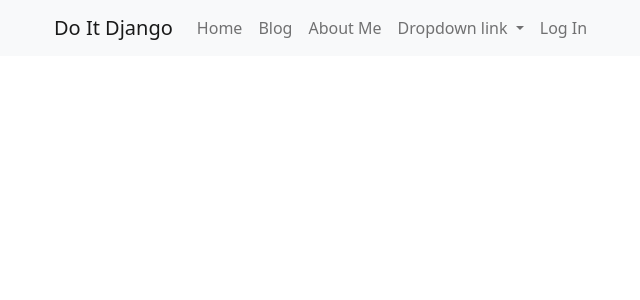
After one commit to De-Finance/Blog-practice, a Django app: template blog/templates/blog/navbar.html in a window 1280 px wide. The commit adds this page. Shown: the top 300 px of the page, without its empty margins (28-668 px from the left). Run offline with Django 3.2, Linux system fonts and the light colour scheme; the template is opened without the code that fills it, so the values that code supplies are empty; some libraries are stand-ins or nearby versions.

Commit message:
내비게이션 바와 푸터 모듈화하기

```diff
--- /dev/null
+++ b/blog/templates/blog/navbar.html
@@ -0,0 +1,77 @@
+<!DOCTYPE html>
+<html>
+{% load static %}
+<head>
+    <title>{% block head_title %}Blog{% endblock %}</title>
+    <link rel="stylesheet" href="{% static 'blog/bootstrap/bootstrap.min.css' %}" media="screen">
+    <script src="https://kit.fontawesome.com/2e0e30ce41.js" crossorigin="anonymous"></script>
+</head>
+<body>
+    <nav class="navbar navbar-expand-lg navbar-light bg-light">
+        <div class="container"> <!--여기처럼 해야 글만 정렬된다-->
+            <a class="navbar-brand" href="/">Do It Django</a>
+            <button class="navbar-toggler" type="button" data-toggle="collapse" data-target="#navbarNavDropdown"
+                aria-controls="navbarNavDropdown" aria-expanded="false" aria-label="Toggle navigation">
+                <span class="navbar-toggler-icon"></span>
+            </button>
+            <div class="collapse navbar-collapse" id="navbarNavDropdown">
+                <ul class="navbar-nav">
+                    <li class="nav-item active">
+                        <a class="nav-link" href="/">Home</a>
+                    </li>
+                    <li class="nav-item">
+                        <a class="nav-link" href="/blog/">Blog</a>
+                    </li>
+                    <li class="nav-item">
+                        <a class="nav-link" href="/about_me/">About Me</a>
+                    </li>
+                    <li class="nav-item dropdown">
+                        <a class="nav-link dropdown-toggle" href="#" id="navbarDropdownMenuLink" role="button"
+                            data-toggle="dropdown" aria-haspopup="true" aria-expanded="false">
+                            Dropdown link
+                        </a>
+                        <div class="dropdown-menu" aria-labelledby="navbarDropdownMenuLink">
+                            <a class="dropdown-item" href="#">Action</a>
+                            <a class="dropdown-item" href="#">Another action</a>
+                            <a class="dropdown-item" href="#">Something else here</a>
+                        </div>
+                    </li>
+                </ul>
+                <ul class="navbar-nav ml-auto">
+                    <li class="nav-item">
+                        <a class="nav-link" href="#" data-toggle="modal" data-target="#loginModal">Log In</a>
+                    </li>
+                </ul>
+            </div>
+        </div>
+    </nav>
+
+    <!-- Modal -->
+    <div class="modal fade" id="loginModal" tabindex="-1" role="dialog" aria-labelledby="logInModalLabel" aria-hidden="true">
+        <div class="modal-dialog" role="document">
+            <div class="modal-content">
+                <div class="modal-header">
+                <h5 class="modal-title" id="loginModalLabel"><i class="fas fa-sign-in-alt"></i>&nbsp Log In</h5>
+                <button type="button" class="close" data-dismiss="modal" aria-label="Close">
+                    <span aria-hidden="true">&times;</span>
+                </button>
+            </div>
+            <div class="modal-body">
+                <div class="row">
+                    <div class="col-md-6">
+                        <button type="button" class="btn btn-sm btn-outline-dark col-12" style="margin-bottom : 5px"><i class="fab fa-google"></i>&nbsp&nbsp Log in with Google</button>
+                        <button type="button" class="btn btn-sm btn-outline-dark col-12"><i class="far fa-envelope"></i>&nbsp&nbsp Log in with E-mail</button>
+                    </div>
+                    <div class="col-md-6">
+                        <button type="button" class="btn btn-sm btn-outline-dark col-12"><i class="far fa-envelope"></i>&nbsp&nbsp Sign Up with E-mail</button>
+                    </div>
+                </div>
+            </div>
+                <div class="modal-footer">
+                <button type="button" class="btn btn-secondary" data-bs-dismiss="modal">Close</button>
+              </div>
+            </div>
+        </div>
+    </div>
+</body>
+</html>
```
Also changed, not shown: blog/templates/blog/base.html (+3 -72 lines), blog/templates/blog/footer.html (added, +8 -0 lines), blog/tests.py (+20 -8 lines).
